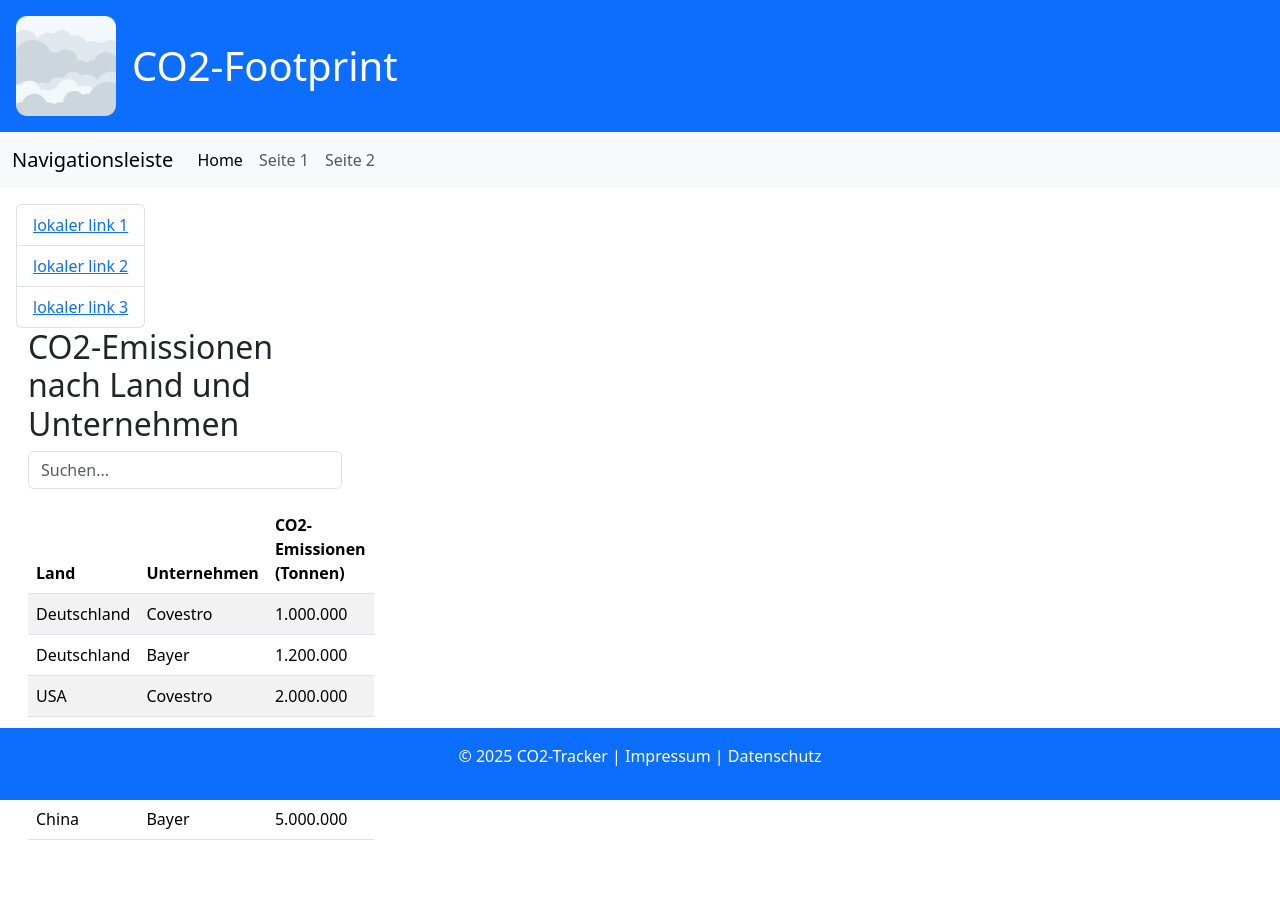
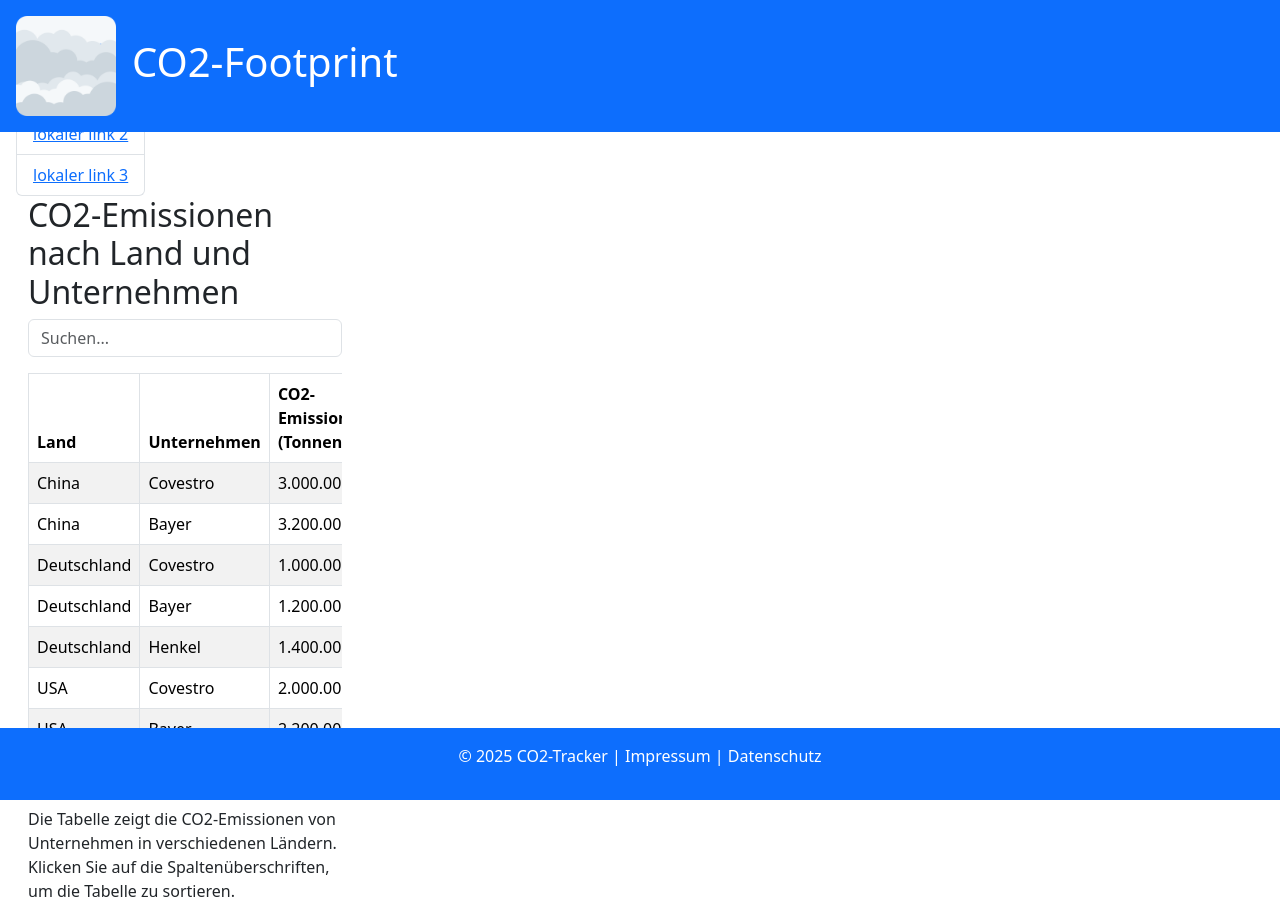
Before and after one commit to duhan2/CO2-Footprint, a plain HTML site: page index.html in a window 1280 px wide. Both pictures are taken after a click on the element "Land". Before the commit the page ends 856 px from the top, so only its background shows below. Drawn offline with nearby package versions, Linux system fonts and the light colour scheme.

Commit message:
Enhance index.html layout and add country and company pages with CO2 emissions information

```diff
--- a/index.html
+++ b/index.html
@@ -17,9 +17,9 @@
 
 <body>
     <!-- Titel und Logo -->
-    <header class="text-bg-primary d-flex align-items-center py-3 flex-wrap">
+    <header class="fixed-top text-bg-primary d-flex align-items-center py-3 flex-wrap">
         <img src="/images/android-chrome-512x512.png" alt="Logo" class="img-fluid me-3 ms-3" style="max-width: 100px;">
-        <h1 class="mb-0 flex-grow-1 text-center text-md-start">CO2-Footprint</h1>
+        <h1 class="flex-grow-1 text-center text-md-start">CO2-Footprint</h1>
     </header>
 
     <!-- Navigation -->
@@ -33,8 +33,8 @@
             <div class="collapse navbar-collapse" id="navbarNavAltMarkup">
                 <div class="navbar-nav">
                     <a class="nav-link active" aria-current="page" href="/index.html">Home</a>
-                    <a class="nav-link" href="#">Seite 1</a>
-                    <a class="nav-link" href="#">Seite 2</a>
+                    <a class="nav-link" href="/html/länder.html">Länder</a>
+                    <a class="nav-link" href="/html/unternehmen.html">Unternehmen</a>
                 </div>
             </div>
         </div>
@@ -53,12 +53,13 @@
         <div class="col-md-3">
             <h2>CO2-Emissionen nach Land und Unternehmen</h2>
             <input type="text" id="search" class="form-control mb-3" placeholder="Suchen...">
-            <table class="table table-striped">
+            <div class="table-responsive">
+                <table class="table table-striped table-hover table-bordered">
                     <thead>
                         <tr>
-                        <th onclick="sortTable(0)">Land</th>
-                        <th onclick="sortTable(1)">Unternehmen</th>
-                        <th onclick="sortTable(2)">CO2-Emissionen (Tonnen)</th>
+                            <th scope="col" onclick="sortTable(0)">Land</th>
+                            <th scope="col" onclick="sortTable(1)">Unternehmen</th>
+                            <th scope="col" onclick="sortTable(2)">CO2-Emissionen (Tonnen)</th>
                         </tr>
                     </thead>
                     <tbody id="data-table">
@@ -73,6 +74,11 @@
                             <td>1.200.000</td>
                         </tr>
                         <tr>
+                            <td>Deutschland</td>
+                            <td>Henkel</td>
+                            <td>1.400.000</td>
+                        </tr>
+                        <tr>
                             <td>USA</td>
                             <td>Covestro</td>
                             <td>2.000.000</td>
@@ -83,26 +89,58 @@
                             <td>2.200.000</td>
                         </tr>
                         <tr>
+                            <td>USA</td>
+                            <td>Venator</td>
+                            <td>2.500.000</td>
+                        </tr>
+                        <tr>
                             <td>China</td>
                             <td>Covestro</td>
-                        <td>5.000.000</td>
+                            <td>3.000.000</td>
                         </tr>
                         <tr>
                             <td>China</td>
                             <td>Bayer</td>
-                        <td>5.000.000</td>
+                            <td>3.200.000</td>
                         </tr>
                     </tbody>
                 </table>
             </div>
-
-        <!-- <p><a href="/gpt.html">GPT Vorschlag</a></p> -->
+            <p>Die Tabelle zeigt die CO2-Emissionen von Unternehmen in verschiedenen Ländern. Klicken Sie auf die
+                Spaltenüberschriften, um die Tabelle zu sortieren.</p>
+        </div>
     </div>
 
     <!-- Footer -->
     <footer class="fixed-bottom text-bg-primary text-center py-3 mt-3">
         <p>&copy; 2025 CO2-Tracker | Impressum | Datenschutz</p>
     </footer>
+
+    <script>
+        /**
+         * Sorts the rows of the data table based on the specified column index.
+         * @param {number} columnIndex - The index of the column to sort by (0-based).
+         * If the column index is 2, the function performs numeric sorting for CO2 emissions.
+         * Otherwise, it performs alphabetical sorting.
+         */
+        function sortTable(columnIndex) {
+            let table = document.getElementById("data-table");
+            let rows = Array.from(table.rows); // Convert HTMLCollection to an array
+            if (columnIndex === 2) { } // Sort by the third column (CO2 emissions in numeric format)
+
+            rows.sort((a, b) => {
+                let cellA = a.cells[columnIndex].innerText;
+                let cellB = b.cells[columnIndex].innerText;
+
+                if (columnIndex === 2) { // Sort by CO2 emissions (numeric)
+                    return parseFloat(cellA.replace(/,/g, '')) > parseFloat(cellB.replace(/,/g, '')) ? 1 : -1;
+                } else {
+                    return cellA.localeCompare(cellB, undefined, { sensitivity: 'base' });
+                }
+            });
+            rows.slice(1).forEach(row => table.appendChild(row)); // Append sorted rows back to the table body
+        }
+    </script>
 
     <!-- Einbindung von Bootstrap JS -->
     <script src="https://cdn.jsdelivr.net/npm/bootstrap@5.3.3/dist/js/bootstrap.bundle.min.js"
```
Also changed, not shown: html/länder.html (added, +27 -0 lines), html/unternehmen.html (added, +27 -0 lines). Lines whose indentation alone changed are shown as unchanged.
